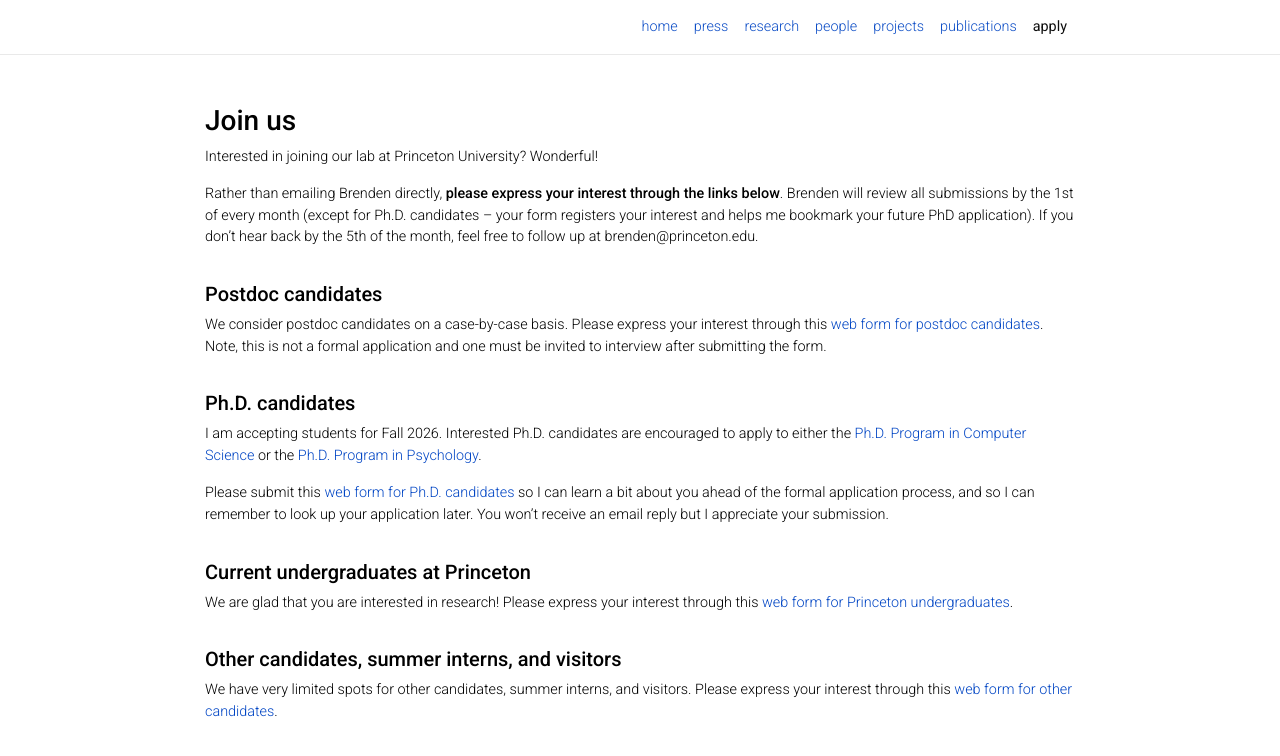
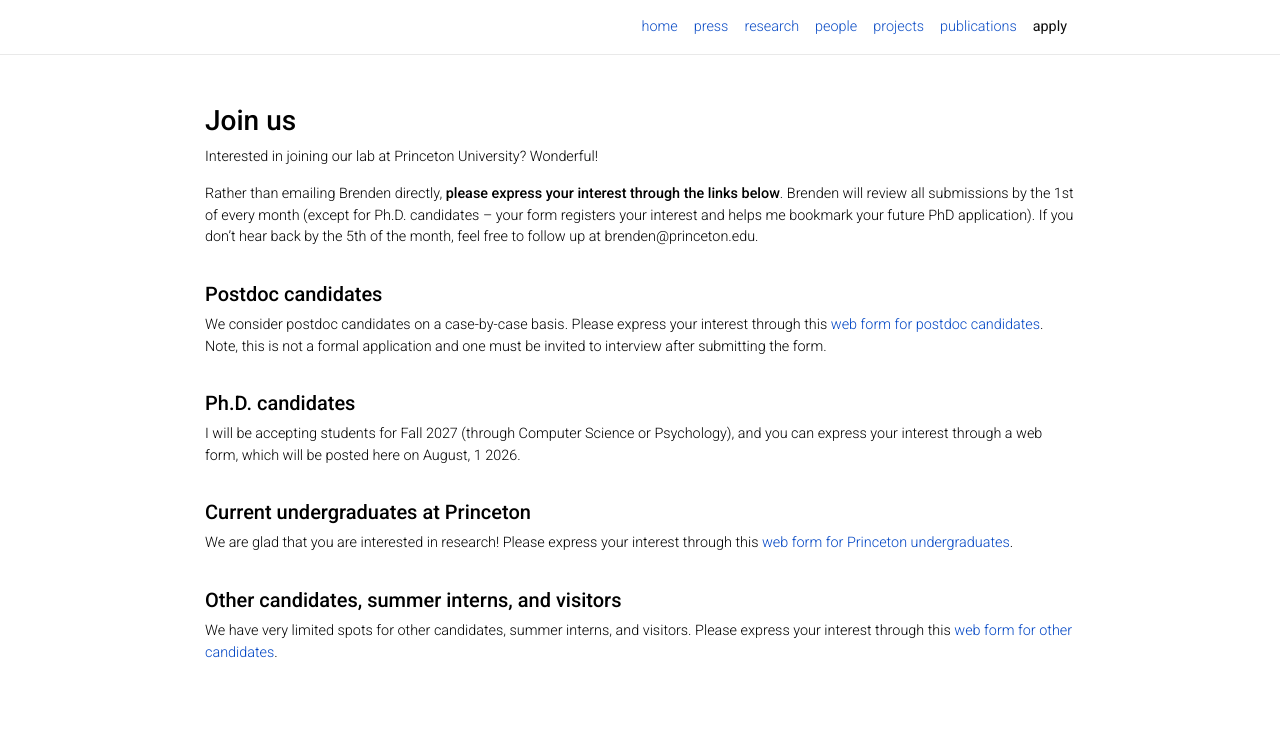
Before and after one commit to lake-lab/lake-lab.github.io, a Jekyll site: the page built from _pages/apply.md, in a window 1280 px wide. Shown: the top 756 px of the page. Built offline with Jekyll 4.4.1, drawn with Linux system fonts in a browser that asks for light colours; nearby versions of some CDN libraries; comment, search, counter and statistics services are not loaded; a style sheet for code colours, icons or effects is not loaded.

Commit message:
closing phd web form

```diff
--- a/_pages/apply.md
+++ b/_pages/apply.md
@@ -17,11 +17,13 @@
 
 <hr class='invis'>
 ##### __Ph.D. candidates__
-I am accepting students for Fall 2026. Interested Ph.D. candidates are encouraged to apply to either the
+I will be accepting students for Fall 2027 (through Computer Science or Psychology), and you can express your interest through a web form, which will be posted here on August, 1 2026.
+<!--
+. Interested Ph.D. candidates are encouraged to apply to either the
 [Ph.D. Program in Computer Science](https://gradschool.princeton.edu/academics/degrees-requirements/fields-study/computer-science#Apply)
 or the [Ph.D. Program in Psychology](https://psychology.princeton.edu/graduate-program/applying).
-
-Please submit this [web form for Ph.D. candidates](https://forms.gle/AXoau6Q7xuZnhUeaA) so I can learn a bit about you ahead of the formal application process, and so I can remember to look up your application later. You won't receive an email reply but I appreciate your submission.
+ -->
+<!-- Please submit this [web form for Ph.D. candidates](https://forms.gle/AXoau6Q7xuZnhUeaA) so I can learn a bit about you ahead of the formal application process, and so I can remember to look up your application later. You won't receive an email reply but I appreciate your submission. -->
 
 <hr class='invis'>
 ##### __Current undergraduates at Princeton__
```
